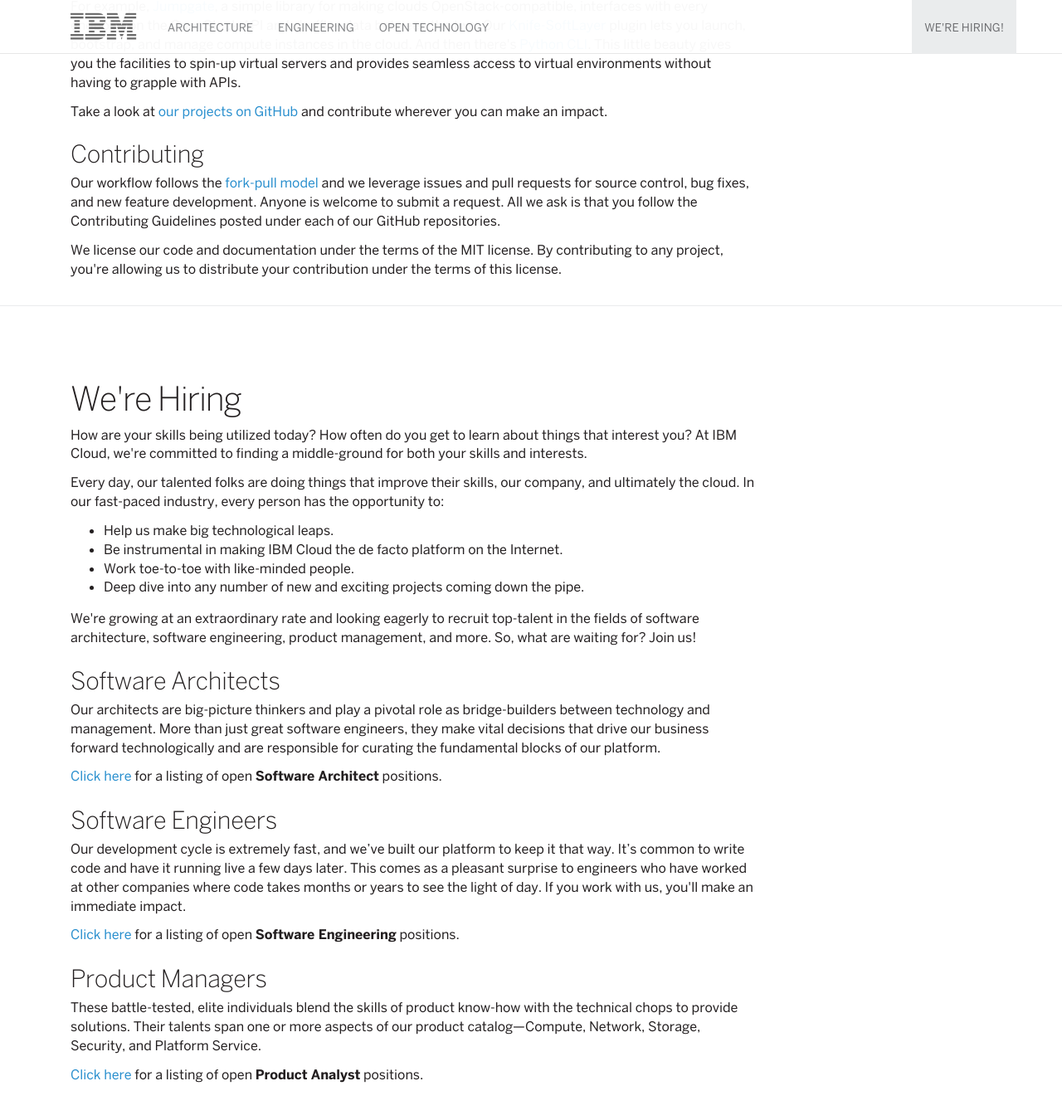
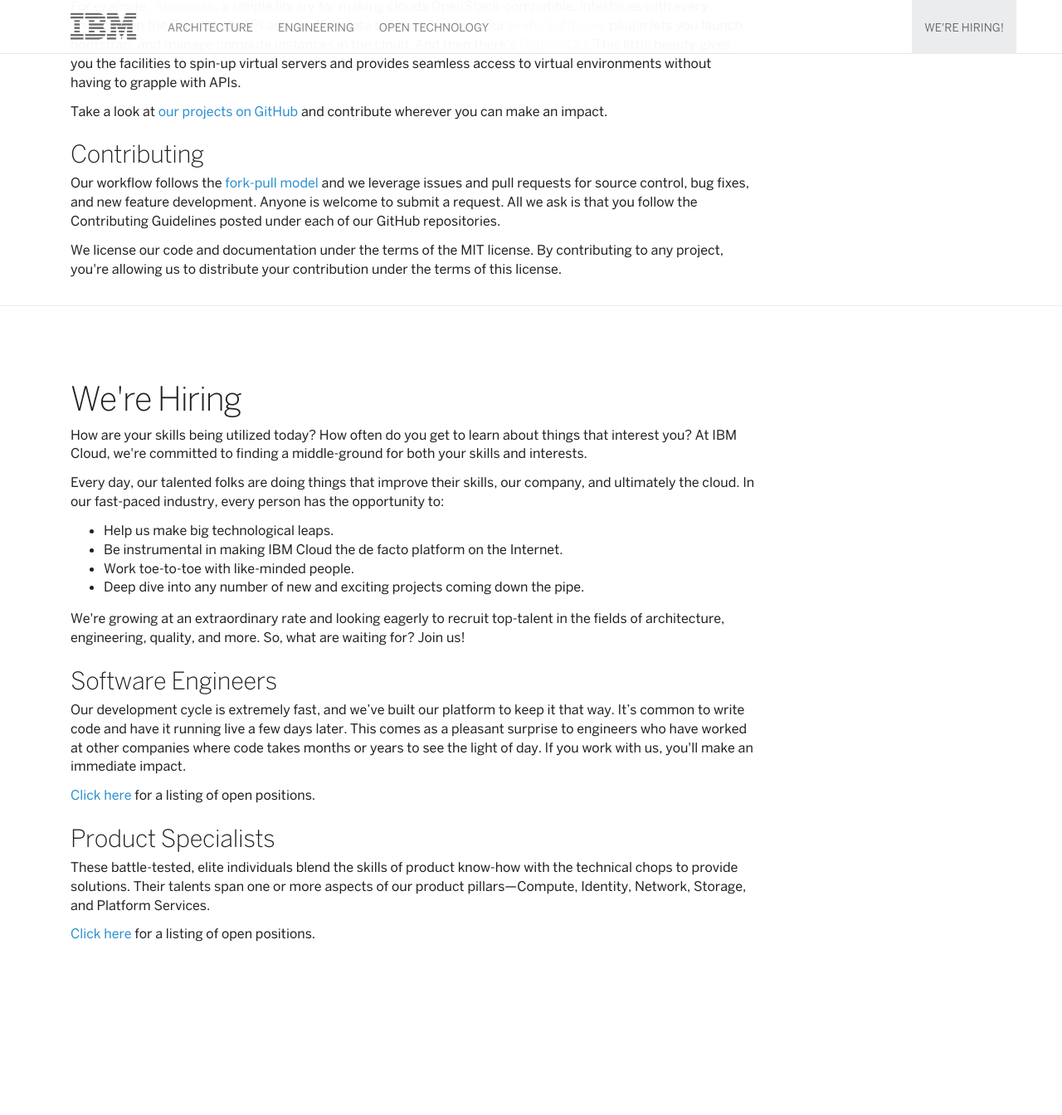
Before and after one commit to caleorourke/blue, a Jekyll site: the page built from index.html, in a window 1280 px wide and 1400 px high, scrolled down 2965 px. Shown: the top 1344 px of the window at 83% size. Built offline with Jekyll 4.4.1, drawn with Linux system fonts in a browser that asks for light colours; after the commit the page ends 4194 px from its top, so only the background shows below that.

```diff
--- a/_includes/partials/jobs.html
+++ b/_includes/partials/jobs.html
@@ -16,25 +16,27 @@
             <li>Deep dive into any number of new and exciting projects coming down the pipe.</li>
           </ul>
 
-        <p>We're growing at an extraordinary rate and looking eagerly to recruit top-talent in the fields of software architecture, software engineering, product management, and more. So, what are waiting for? Join us!</p>
+        <p>We're growing at an extraordinary rate and looking eagerly to recruit top-talent in the fields of architecture, engineering, quality, and more. So, what are waiting for? Join us!</p>
 
+<!--
       <h3>Software Architects</h3>
 
         <p>Our architects are big-picture thinkers and play a pivotal role as bridge-builders between technology and management. More than just great software engineers, they make vital decisions that drive our business forward technologically and are responsible for curating the fundamental blocks of our platform.</p>
 
         <p><a href="https://jobs3.netmedia1.com/cp/faces/search_results?adv=true&keywords=architect+softlayer&continent_id=3&country_id=50&city_id=11983&category_ext_id=120&master_bu_id=126&anylocation=0" target="_blank">Click here</a> for a listing of open <strong>Software Architect</strong> positions.</p>
+-->
 
       <h3>Software Engineers</h3>
 
         <p>Our development cycle is extremely fast, and we’ve built our platform to keep it that way. It’s common to write code and have it running live a few days later. This comes as a pleasant surprise to engineers who have worked at other companies where code takes months or years to see the light of day. If you work with us, you'll make an immediate impact.</p>
 
-        <p><a href="https://jobs3.netmedia1.com/cp/faces/search_results?adv=true&keywords=engineer+softlayer&continent_id=3&country_id=50&city_id=11983&category_ext_id=120&master_bu_id=126&anylocation=0" target="_blank">Click here</a> for a listing of open <strong>Software Engineering</strong> positions.</p>
+        <p><a href="https://jobs3.netmedia1.com/cp/faces/search_results?adv=true&keywords=engineer+softlayer&continent_id=3&country_id=50&city_id=11983&category_ext_id=120&master_bu_id=126&anylocation=0" target="_blank">Click here</a> for a listing of open positions.</p>
 
-      <h3>Product Managers</h3>
+      <h3>Product Specialists</h3>
 
-        <p>These battle-tested, elite individuals blend the skills of product know-how with the technical chops to provide solutions. Their talents span one or more aspects of our product catalog&mdash;Compute, Network, Storage, Security, and Platform Service.</p>
+        <p>These battle-tested, elite individuals blend the skills of product know-how with the technical chops to provide solutions. Their talents span one or more aspects of our product pillars&mdash;Compute, Identity, Network, Storage, and Platform Services.</p>
 
-        <p><a href="https://jobs3.netmedia1.com/cp/faces/search_results?adv=true&keywords=product+softlayer&continent_id=3&country_id=50&city_id=11983&category_ext_id=120&master_bu_id=126&anylocation=0" target="_blank">Click here</a> for a listing of open <strong>Product Analyst</strong> positions.</p>
+        <p><a href="https://jobs3.netmedia1.com/cp/faces/search_results?adv=true&keywords=product+softlayer&continent_id=3&country_id=50&city_id=11983&category_ext_id=120&master_bu_id=126&anylocation=0" target="_blank">Click here</a> for a listing of open positions.</p>
 
     </div>
   </div>
```
